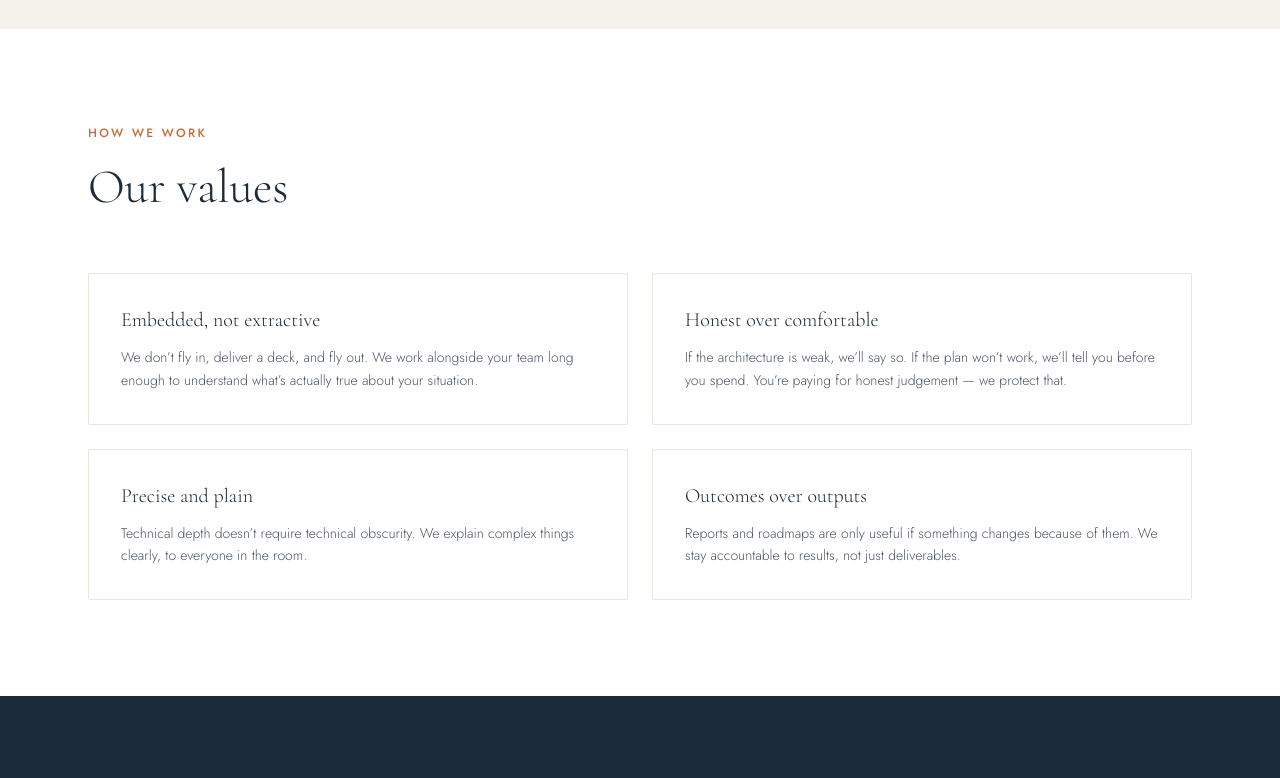
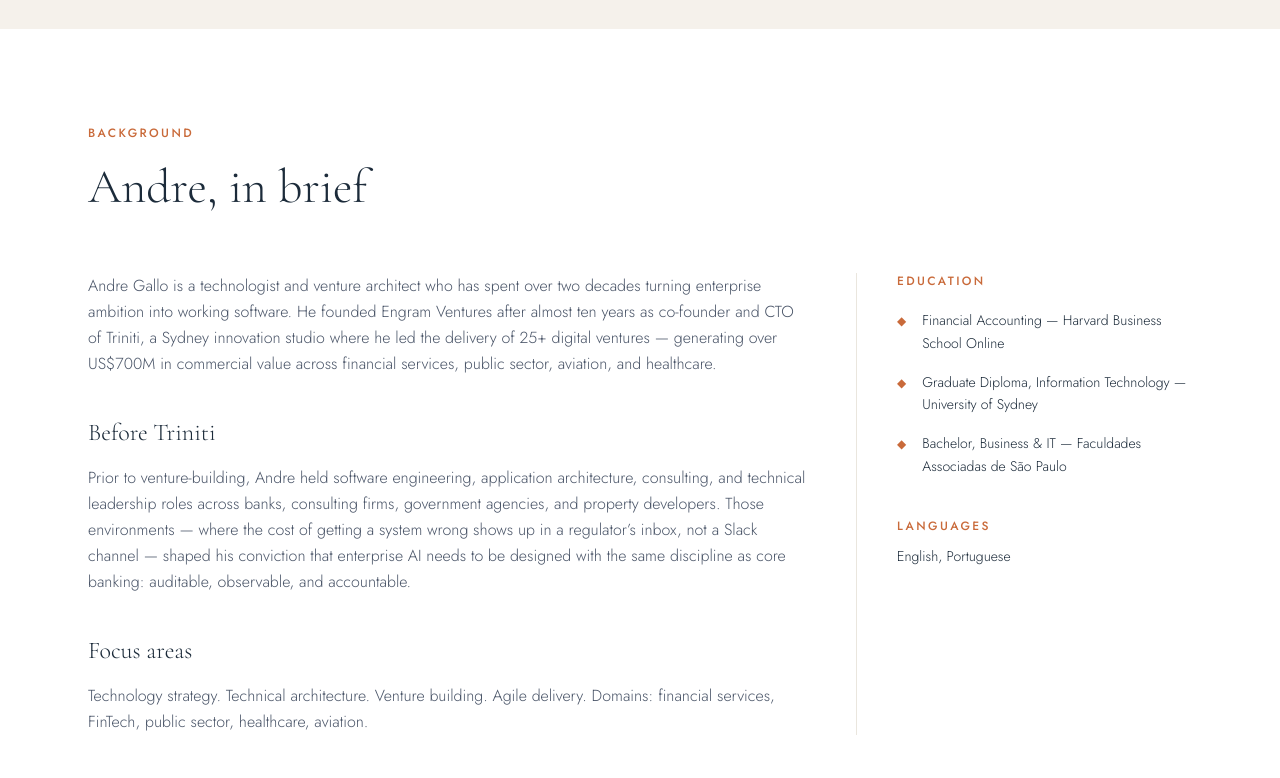
Before and after one commit to engram-ventures/engram-website, a Next.js app: page /en/about in a window 1280 px wide. Shown: the part 1620-2398 px from the top of the page. Built offline with nearby package versions, Linux system fonts and the light colour scheme.

Commit message:
feat(about): add Andre-in-brief bio block
Adds a founder-depth section between Story and Values on /about,
mirroring the richer bio treatment seen on comparable sites. Covers
Triniti tenure and outcomes, prior enterprise roles, focus areas,
education, and languages. EN and pt-BR in parity.

```diff
--- a/app/[locale]/about/page.tsx
+++ b/app/[locale]/about/page.tsx
@@ -39,6 +39,8 @@
     t("credential5"),
     t("credential6"),
   ];
+
+  const education = [t("bioEdu1"), t("bioEdu2"), t("bioEdu3")];
 
   const values = [
     { name: t("value1Name"), desc: t("value1Desc") },
@@ -112,8 +114,73 @@
         </div>
       </section>
 
+      {/* Bio — Andre, in brief */}
+      <section className="py-24 bg-white">
+        <div className="max-w-6xl mx-auto px-6">
+          <div className="mb-14">
+            <div className="section-label mb-4">{t("bioLabel")}</div>
+            <h2 className="section-heading">{t("bioHeading")}</h2>
+          </div>
+
+          <div className="grid grid-cols-1 md:grid-cols-3 gap-12">
+            {/* Narrative */}
+            <div className="md:col-span-2 space-y-10">
+              <p className="font-body text-base font-light text-slate-dark leading-relaxed">
+                {t("bioLead")}
+              </p>
+
+              <div>
+                <h3 className="font-display text-2xl font-light text-navy mb-4">
+                  {t("bioBeforeTrinitiHeading")}
+                </h3>
+                <p className="font-body text-base font-light text-slate-dark leading-relaxed">
+                  {t("bioBeforeTriniti")}
+                </p>
+              </div>
+
+              <div>
+                <h3 className="font-display text-2xl font-light text-navy mb-4">
+                  {t("bioFocusHeading")}
+                </h3>
+                <p className="font-body text-base font-light text-slate-dark leading-relaxed">
+                  {t("bioFocusBody")}
+                </p>
+              </div>
+            </div>
+
+            {/* Structured data */}
+            <div className="space-y-10 md:border-l md:border-parchment-dark md:pl-10">
+              <div>
+                <div className="section-label mb-5">
+                  {t("bioEducationHeading")}
+                </div>
+                <ul className="space-y-4">
+                  {education.map((e) => (
+                    <li key={e} className="flex items-start gap-4">
+                      <span className="text-ember mt-1 text-xs shrink-0">◆</span>
+                      <span className="font-body text-sm font-light text-navy leading-relaxed">
+                        {e}
+                      </span>
+                    </li>
+                  ))}
+                </ul>
+              </div>
+
+              <div>
+                <div className="section-label mb-3">
+                  {t("bioLanguagesHeading")}
+                </div>
+                <p className="font-body text-sm font-light text-navy">
+                  {t("bioLanguages")}
+                </p>
+              </div>
+            </div>
+          </div>
+        </div>
+      </section>
+
       {/* Values */}
-      <section className="py-24 bg-white">
+      <section className="py-24 bg-parchment">
         <div className="max-w-6xl mx-auto px-6">
           <div className="mb-14">
             <div className="section-label mb-4">{t("valuesLabel")}</div>
--- a/messages/en.json
+++ b/messages/en.json
@@ -65,6 +65,19 @@
     "credential4": "ISO 27001 and SOC 2 compliance \u2014 designed and implemented, not just audited",
     "credential5": "Multi-agent AI architecture and AI-assisted development workflows",
     "credential6": "Built teams and shipped products across Sydney, S\u00e3o Paulo, San Francisco",
+    "bioLabel": "Background",
+    "bioHeading": "Andre, in brief",
+    "bioLead": "Andre Gallo is a technologist and venture architect who has spent over two decades turning enterprise ambition into working software. He founded Engram Ventures after almost ten years as co-founder and CTO of Triniti, a Sydney innovation studio where he led the delivery of 25+ digital ventures \u2014 generating over US$700M in commercial value across financial services, public sector, aviation, and healthcare.",
+    "bioBeforeTrinitiHeading": "Before Triniti",
+    "bioBeforeTriniti": "Prior to venture-building, Andre held software engineering, application architecture, consulting, and technical leadership roles across banks, consulting firms, government agencies, and property developers. Those environments \u2014 where the cost of getting a system wrong shows up in a regulator\u2019s inbox, not a Slack channel \u2014 shaped his conviction that enterprise AI needs to be designed with the same discipline as core banking: auditable, observable, and accountable.",
+    "bioFocusHeading": "Focus areas",
+    "bioFocusBody": "Technology strategy. Technical architecture. Venture building. Agile delivery. Domains: financial services, FinTech, public sector, healthcare, aviation.",
+    "bioEducationHeading": "Education",
+    "bioEdu1": "Financial Accounting \u2014 Harvard Business School Online",
+    "bioEdu2": "Graduate Diploma, Information Technology \u2014 University of Sydney",
+    "bioEdu3": "Bachelor, Business & IT \u2014 Faculdades Associadas de S\u00e3o Paulo",
+    "bioLanguagesHeading": "Languages",
+    "bioLanguages": "English, Portuguese",
     "valuesLabel": "How we work",
     "valuesHeading": "Our values",
     "value1Name": "Embedded, not extractive",
--- a/messages/pt-BR.json
+++ b/messages/pt-BR.json
@@ -65,6 +65,19 @@
     "credential4": "Compliance ISO 27001 e SOC 2 — projetado e implementado, não apenas auditado",
     "credential5": "Arquitetura de IA multi-agente e fluxos de desenvolvimento assistidos por IA",
     "credential6": "Equipes construídas e produtos lançados em Sydney, São Paulo e San Francisco",
+    "bioLabel": "Trajetória",
+    "bioHeading": "Andre, em resumo",
+    "bioLead": "Andre Gallo é tecnólogo e venture architect. Passou mais de duas décadas transformando ambição corporativa em software que funciona. Fundou a Engram Ventures após quase dez anos como cofundador e CTO da Triniti, um innovation studio em Sydney onde liderou a entrega de 25+ ventures digitais — gerando mais de US$ 700M em valor comercial em serviços financeiros, setor público, aviação e saúde.",
+    "bioBeforeTrinitiHeading": "Antes da Triniti",
+    "bioBeforeTriniti": "Antes do venture-building, Andre atuou em engenharia de software, arquitetura de aplicações, consultoria e liderança técnica em bancos, consultorias, órgãos governamentais e incorporadoras. Esses ambientes — onde o custo de errar um sistema aparece na caixa de entrada de um regulador, não num canal de Slack — moldaram sua convicção de que IA corporativa precisa ser projetada com a mesma disciplina de um core banking: auditável, observável e responsável.",
+    "bioFocusHeading": "Áreas de foco",
+    "bioFocusBody": "Estratégia de tecnologia. Arquitetura técnica. Venture building. Entrega ágil. Domínios: serviços financeiros, FinTech, setor público, saúde, aviação.",
+    "bioEducationHeading": "Formação",
+    "bioEdu1": "Financial Accounting — Harvard Business School Online",
+    "bioEdu2": "Graduate Diploma, Information Technology — University of Sydney",
+    "bioEdu3": "Bacharelado, Administração & TI — Faculdades Associadas de São Paulo",
+    "bioLanguagesHeading": "Idiomas",
+    "bioLanguages": "Inglês, Português",
     "valuesLabel": "Como trabalhamos",
     "valuesHeading": "Nossos valores",
     "value1Name": "Integrados, não extrativos",
```
